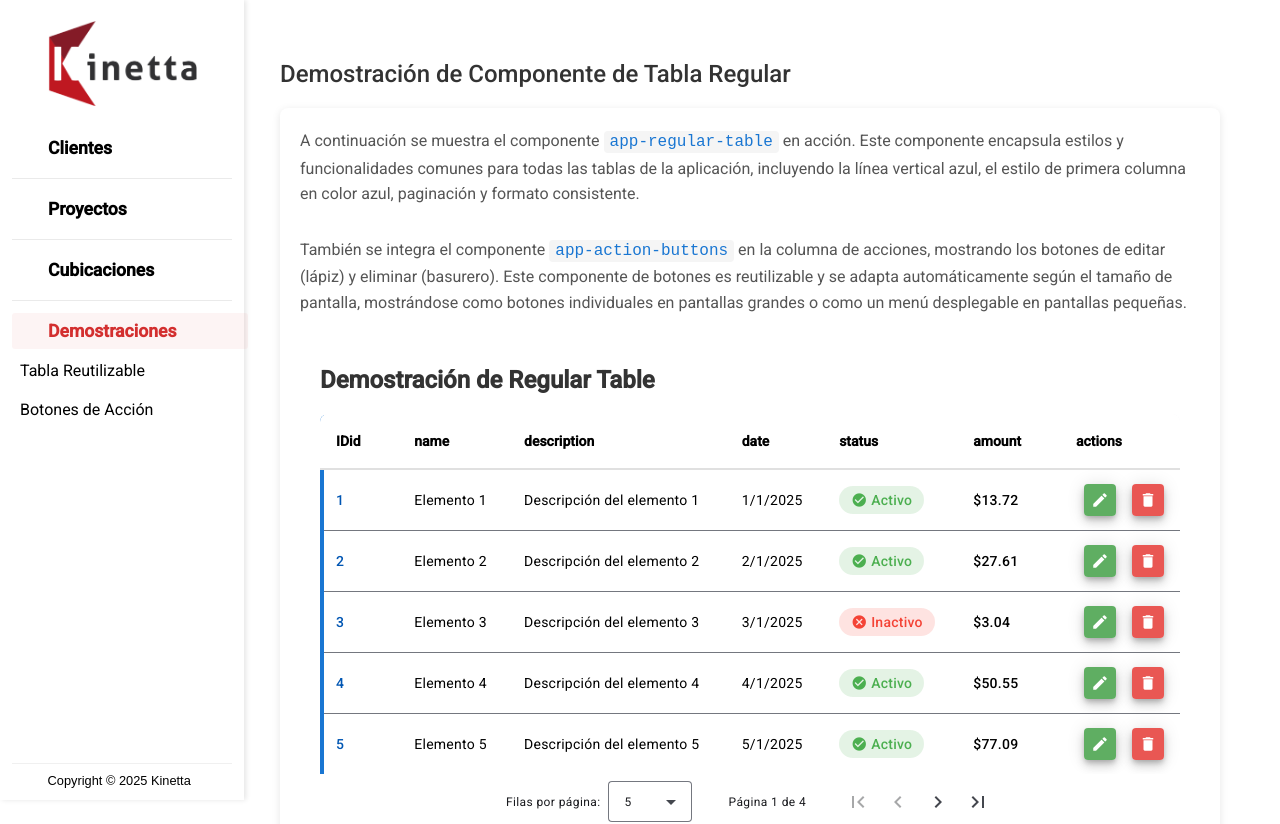
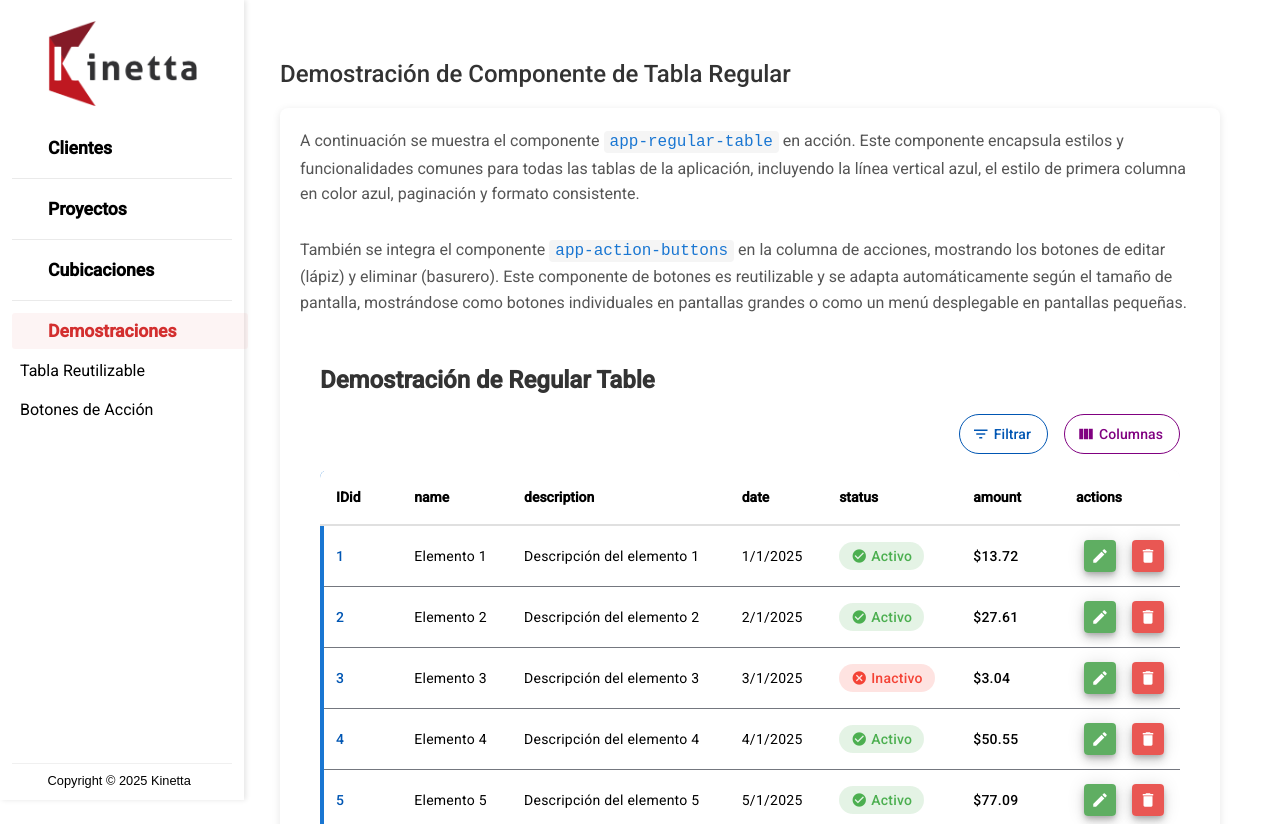
Before and after one commit to matilinucs/SIK, an Angular app: page /demo/tabla in a window 1280 px wide. Shown: the top 824 px of the page. Built offline with nearby package versions, Linux system fonts and the light colour scheme.

Commit message:
Añadir Botones de filtro y documentos

```diff
--- a/src/app/components/regular-table/regular-table.component.html
+++ b/src/app/components/regular-table/regular-table.component.html
@@ -12,6 +12,16 @@
 -->
 
 <div class="table-wrapper">
+  <!-- Botones de filtro y selector de columnas -->
+  <div class="table-actions">
+    <button mat-button class="filter-button" (click)="openFilterDialog()">
+      <mat-icon>filter_list</mat-icon> Filtrar
+    </button>
+    <button mat-button class="column-selector-button" (click)="openColumnSelectorDialog()">
+      <mat-icon>view_column</mat-icon> Columnas
+    </button>
+  </div>
+
   <!-- Tabla con ordenamiento -->
   <div class="table-container mat-elevation-z2">
     <table mat-table [dataSource]="dataSource" matSort class="regular-table">
--- a/src/app/components/regular-table/regular-table.component.scss
+++ b/src/app/components/regular-table/regular-table.component.scss
@@ -12,6 +12,57 @@
   display: flex;
   flex-direction: column;
   width: 100%;
+    // Estilos para los botones de acción
+  .table-actions {
+    display: flex;
+    justify-content: flex-end;
+    margin-bottom: $spacing-md;
+    gap: $spacing-md;
+
+    // Estilos para el botón de filtro
+    .filter-button {
+      background-color: white;
+      color: $color-blue-vibrant;
+      border-radius: 20px; // Bordes ovalados
+      padding: $spacing-xs $spacing-md;
+      font-size: $font-size-small;
+      border: 1px solid $color-blue-vibrant;
+      transition: all 0.3s ease;
+
+      mat-icon {
+        margin-right: $spacing-xs;
+        vertical-align: middle;
+        color: $color-blue-vibrant;
+      }
+
+      &:hover {
+        background-color: rgba($color-blue-vibrant, 0.1);
+        box-shadow: 0 2px 4px rgba($color-blue-vibrant, 0.3);
+      }
+    }
+
+    // Estilos para el botón de columnas
+    .column-selector-button {
+      background-color: white;
+      color: purple; // Color púrpura para el texto
+      border-radius: 20px; // Bordes ovalados
+      padding: $spacing-xs $spacing-md;
+      font-size: $font-size-small;
+      border: 1px solid purple; // Borde púrpura
+      transition: all 0.3s ease;
+
+      mat-icon {
+        margin-right: $spacing-xs;
+        vertical-align: middle;
+        color: purple; // Color púrpura para el icono
+      }
+
+      &:hover {
+        background-color: rgba(purple, 0.1);
+        box-shadow: 0 2px 4px rgba(purple, 0.3);
+      }
+    }
+  }
 }
 
 // ━━━━━━━━━━━━━━━━━━━━━━━━━━━━━━━━━━━━
--- a/src/app/components/regular-table/regular-table.component.ts
+++ b/src/app/components/regular-table/regular-table.component.ts
@@ -5,6 +5,8 @@ import { MatPaginator, MatPaginatorModule, MatPaginatorIntl } from '@angular/mat
 import { MatSort, MatSortModule } from '@angular/material/sort';
 import { MatFormFieldModule } from '@angular/material/form-field';
 import { MatInputModule } from '@angular/material/input';
+import { MatButtonModule } from '@angular/material/button';
+import { MatIconModule } from '@angular/material/icon';
 
 /**
  * Clase personalizada para los textos del paginador en español
@@ -39,14 +41,15 @@ export function createSpanishPaginatorIntl() {
  */
 @Component({
   selector: 'app-regular-table',
-  standalone: true,
-  imports: [
+  standalone: true,  imports: [
     CommonModule,
     MatTableModule,
     MatPaginatorModule,
     MatSortModule,
     MatFormFieldModule,
-    MatInputModule
+    MatInputModule,
+    MatButtonModule,
+    MatIconModule
   ],
   providers: [
     { provide: MatPaginatorIntl, useFactory: createSpanishPaginatorIntl }
@@ -119,7 +122,6 @@ export class RegularTableComponent<T> implements AfterViewInit {
     this.dataSource.paginator = this.paginator;
     this.dataSource.sort = this.sort;
   }
-
   /**
    * Maneja el evento de clic en una fila
    * @param row Fila en la que se hizo clic
@@ -127,4 +129,20 @@ export class RegularTableComponent<T> implements AfterViewInit {
   onRowClick(row: T): void {
     this.rowClick.emit(row);
   }
+
+  /**
+   * Abre el diálogo de filtro
+   */
+  openFilterDialog(): void {
+    console.log('Abrir diálogo de filtro');
+    // Aquí se implementará la lógica para abrir el diálogo de filtro
+  }
+
+  /**
+   * Abre el diálogo selector de columnas
+   */
+  openColumnSelectorDialog(): void {
+    console.log('Abrir selector de columnas');
+    // Aquí se implementará la lógica para abrir el selector de columnas
+  }
 }
```
Also changed, not shown: 1 other file (tests, documents, lock files or other folders).
